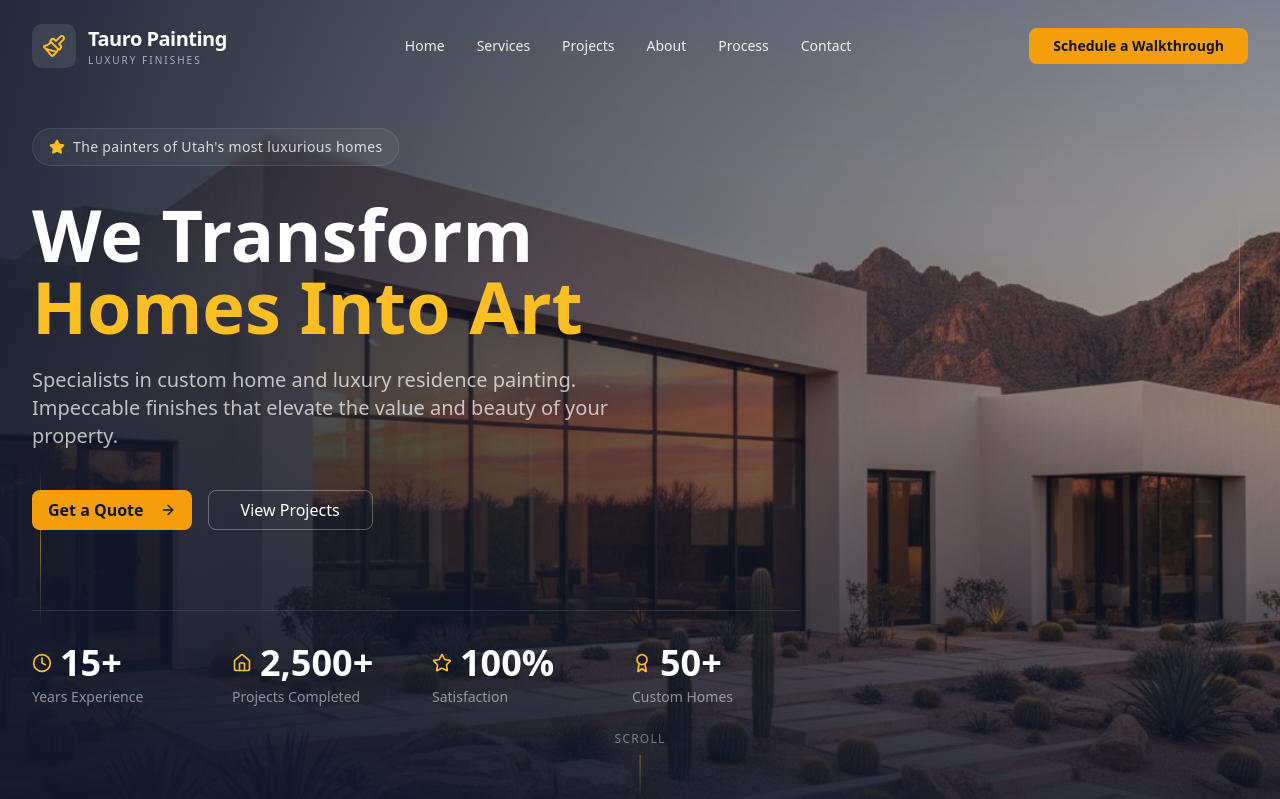
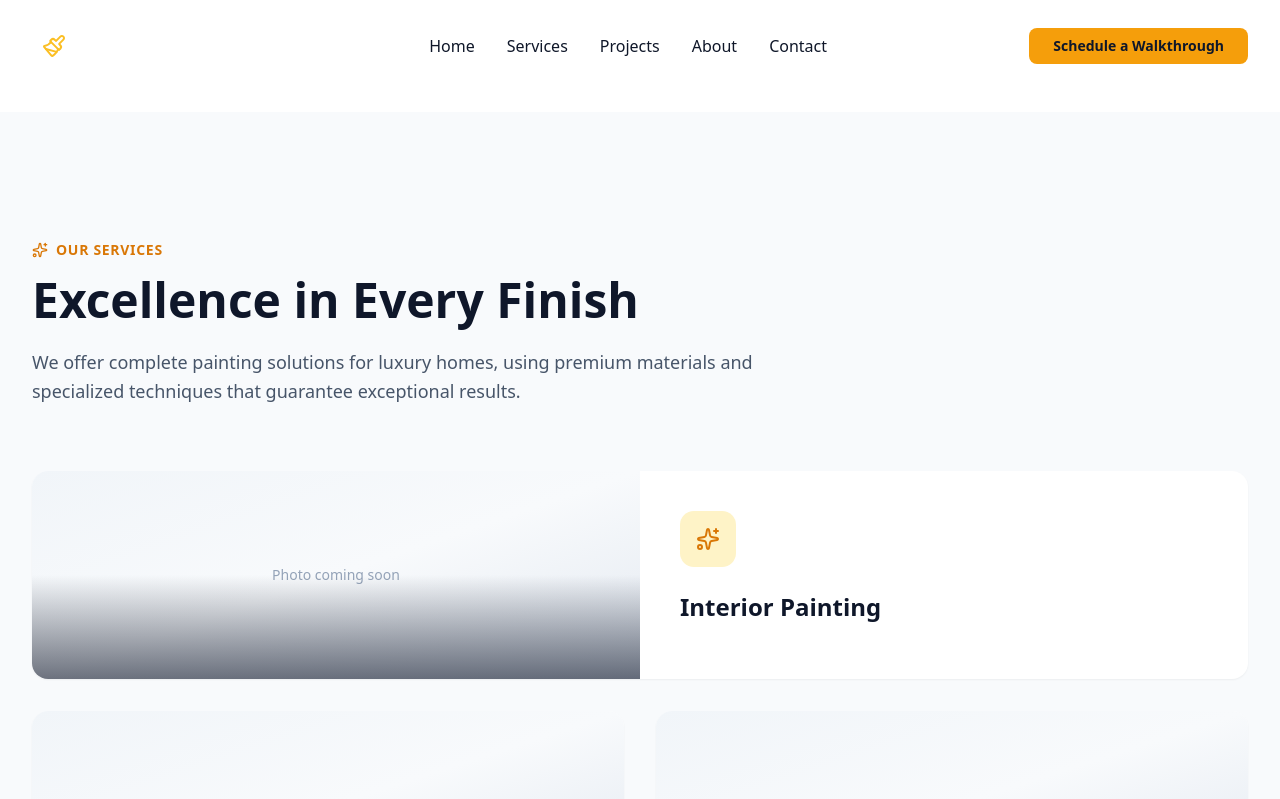
Before and after one commit to joramosch26-glitch/Tauro-website, a React (Vite) app: page /services in a window 1280 px wide. Shown: the top 799 px of the page. Built offline with nearby package versions, Linux system fonts and the light colour scheme.

Commit message:
checkpoint: routing stable, services page renders

```diff
--- a/src/App.tsx
+++ b/src/App.tsx
@@ -1,7 +1,6 @@
 import { content } from "./content";
 import { useState, useEffect, useRef } from 'react';
-import { BrowserRouter, Routes, Route } from "react-router-dom";
-
+import { Routes, Route, Link, useLocation, useNavigate } from "react-router-dom";
 import Home from "./pages/Home";
 import Services from "./pages/Services";
 import Projects from "./pages/Projects";
@@ -43,6 +42,10 @@ function App() {
   const [showQuoteDialog, setShowQuoteDialog] = useState(false);
   const heroRef = useRef<HTMLDivElement>(null);
 
+  const location = useLocation();
+  const navigate = useNavigate();
+  const isHome = location.pathname === "/";
+
   useEffect(() => {
     const handleScroll = () => {
       setIsScrolled(window.scrollY > 100);
@@ -56,28 +59,26 @@ function App() {
     (entries) => {
       entries.forEach((entry) => {
         if (entry.isIntersecting) {
-            entry.target.classList.add('reveal-visible');
+          entry.target.classList.add("reveal-visible");
         }
       });
     },
-      { threshold: 0.15, rootMargin: '-50px 0px' }
+    { threshold: 0.15, rootMargin: "-50px 0px" }
   );
 
-    document.querySelectorAll('.reveal').forEach((el) => {
-      observer.observe(el);
-    });
+  document.querySelectorAll(".reveal").forEach((el) => observer.observe(el));
 
   return () => observer.disconnect();
-  }, []);
+}, [location.pathname]);
 
   const navLinks = [
-    { name: 'Home', href: '#home' },
-    { name: 'Services', href: '#services' },
-    { name: 'Projects', href: '#projects' },
-    { name: 'About', href: '#about' },
-    { name: 'Process', href: '#process' },
-    { name: 'Contact', href: '#contact' },
+  { name: 'Home', to: '/' },
+  { name: 'Services', to: '/services' },
+  { name: 'Projects', to: '/projects' },
+  { name: 'About', to: '/about' },
+  { name: 'Contact', to: '/contact' },
 ];
+
 
   const services = [
     {
@@ -257,17 +258,12 @@ function App() {
             {/* Desktop Navigation */}
             <div className="hidden lg:flex items-center gap-8">
               {navLinks.map((link) => (
-                <a
-                  key={link.name}
-                  href={link.href}
-                  onClick={(e) => { e.preventDefault(); scrollToSection(link.href); }}
-                  className={`text-sm font-medium transition-all duration-300 hover:text-amber-500 relative group ${
-                    isScrolled ? 'text-slate-700' : 'text-white/90'
-                  }`}
+                <Link
+  to={link.to}
 >
                   {link.name}
                   <span className="absolute -bottom-1 left-0 w-0 h-0.5 bg-amber-500 transition-all duration-300 group-hover:w-full" />
-                </a>
+                </Link>
               ))}
             </div>
 
@@ -297,14 +293,12 @@ function App() {
             <div className="lg:hidden mt-4 pb-4 border-t border-white/10 pt-4 bg-white/95 backdrop-blur-md rounded-xl mt-2 p-4">
               <div className="flex flex-col gap-3">
                 {navLinks.map((link) => (
-                  <a
-                    key={link.name}
-                    href={link.href}
-                    onClick={(e) => { e.preventDefault(); scrollToSection(link.href); }}
-                    className="text-sm font-medium text-slate-700 hover:text-amber-600 py-2"
+                  <Link
+  to={link.to}
 >
+
                     {link.name}
-                  </a>
+                  </Link>
                 ))}
                 <Button
                   onClick={() => { setShowQuoteDialog(true); setIsMobileMenuOpen(false); }}
@@ -318,6 +312,20 @@ function App() {
         </div>
       </nav>
 
+    {!isHome && (
+  <main className="pt-28">
+    <Routes>
+      <Route path="/services" element={<Services />} />
+      <Route path="/projects" element={<Projects />} />
+      <Route path="/about" element={<About />} />
+      <Route path="/contact" element={<Contact />} />
+      <Route path="*" element={<Home />} />
+    </Routes>
+  </main>
+)}
+
+ {isHome && (
+  <>
     {/* Hero Section */}
     <section id="home" ref={heroRef} className="relative min-h-screen flex items-center overflow-hidden">
         {/* Background Image with Parallax */}
@@ -867,7 +875,8 @@ function App() {
           </div>
         </div>
       </section>
-
+        </>
+)}
       {/* Footer */}
       <footer className="bg-slate-900 text-white py-16">
         <div className="max-w-7xl mx-auto px-6 lg:px-8">
@@ -913,13 +922,12 @@ function App() {
               <ul className="space-y-3">
                 {navLinks.map((link) => (
                   <li key={link.name}>
-                    <a
-                      href={link.href}
-                      onClick={(e) => { e.preventDefault(); scrollToSection(link.href); }}
-                      className="text-slate-400 hover:text-amber-400 transition-colors"
+                    <Link
+  to={link.to}
 >
+
                       {link.name}
-                    </a>
+                    </Link>
                   </li>
                 ))}
               </ul>
--- a/src/pages/Services.tsx
+++ b/src/pages/Services.tsx
@@ -1,3 +1,67 @@
+import { content } from "../content";
+import { Sparkles, CheckCircle2 } from "lucide-react";
+
 export default function Services() {
-  return <div style={{ padding: 24 }}>Services</div>;
+  const services = content.services ?? [];
+
+  return (
+    <section className="py-24 lg:py-32 bg-slate-50">
+      <div className="max-w-7xl mx-auto px-6 lg:px-8">
+        {/* Section Header */}
+        <div className="reveal reveal-fade-up max-w-3xl mb-16">
+          <span className="inline-flex items-center gap-2 text-amber-600 font-semibold text-sm uppercase tracking-wider mb-4">
+            <Sparkles className="w-4 h-4" />
+            Our Services
+          </span>
+          <h1 className="text-4xl lg:text-5xl font-bold text-slate-900 mb-6">
+            Excellence in Every Finish
+          </h1>
+          <p className="text-slate-600 text-lg leading-relaxed">
+            We offer complete painting solutions for luxury homes, using premium materials and specialized techniques
+            that guarantee exceptional results.
+          </p>
+        </div>
+
+        {/* Services Grid */}
+        <div className="grid lg:grid-cols-2 gap-8">
+          {services.map((serviceName, index) => (
+            <div
+              key={index}
+              className={`reveal reveal-fade-up group relative bg-white rounded-2xl overflow-hidden shadow-sm hover:shadow-xl transition-all duration-500 ${
+                index === 0 || index === 3 ? "lg:col-span-2" : ""
+              }`}
+              style={{ transitionDelay: `${index * 100 + 200}ms` }}
+            >
+              <div className={`grid ${index === 0 || index === 3 ? "lg:grid-cols-2" : ""} gap-0`}>
+                {/* Image */}
+                <div className={`relative overflow-hidden ${index === 1 || index === 2 ? "h-48" : "h-64 lg:h-full"}`}>
+                  <div className="w-full h-full bg-gradient-to-br from-slate-100 via-slate-50 to-slate-200 flex items-center justify-center">
+  <div className="text-slate-400 text-sm font-medium">Photo coming soon</div>
+</div>
+                    {/* Image */}
+<div className={`relative overflow-hidden ${index === 1 || index === 2 ? 'h-48' : 'h-64 lg:h-full'}`}>
+  <div className="w-full h-full bg-gradient-to-br from-slate-100 via-slate-50 to-slate-200 flex items-center justify-center">
+    <div className="text-slate-400 text-sm font-medium">Photo coming soon</div>
+  </div>
+
+  <div className="absolute inset-0 bg-gradient-to-t from-slate-900/60 via-transparent to-transparent" />
+</div>
+
+                  <div className="absolute inset-0 bg-gradient-to-t from-slate-900/60 via-transparent to-transparent" />
+                </div>
+
+                {/* Content */}
+                <div className="p-8 lg:p-10">
+                  <div className="w-14 h-14 rounded-xl bg-amber-100 flex items-center justify-center text-amber-600 mb-6 group-hover:bg-amber-500 group-hover:text-white transition-colors duration-300">
+                    <Sparkles className="w-6 h-6" />
+                  </div>
+                  <h2 className="text-2xl font-bold text-slate-900 mb-4">{serviceName}</h2>
+                </div>
+              </div>
+            </div>
+          ))}
+        </div>
+      </div>
+    </section>
+  );
 }
```
Lines whose indentation alone changed are shown as unchanged.
